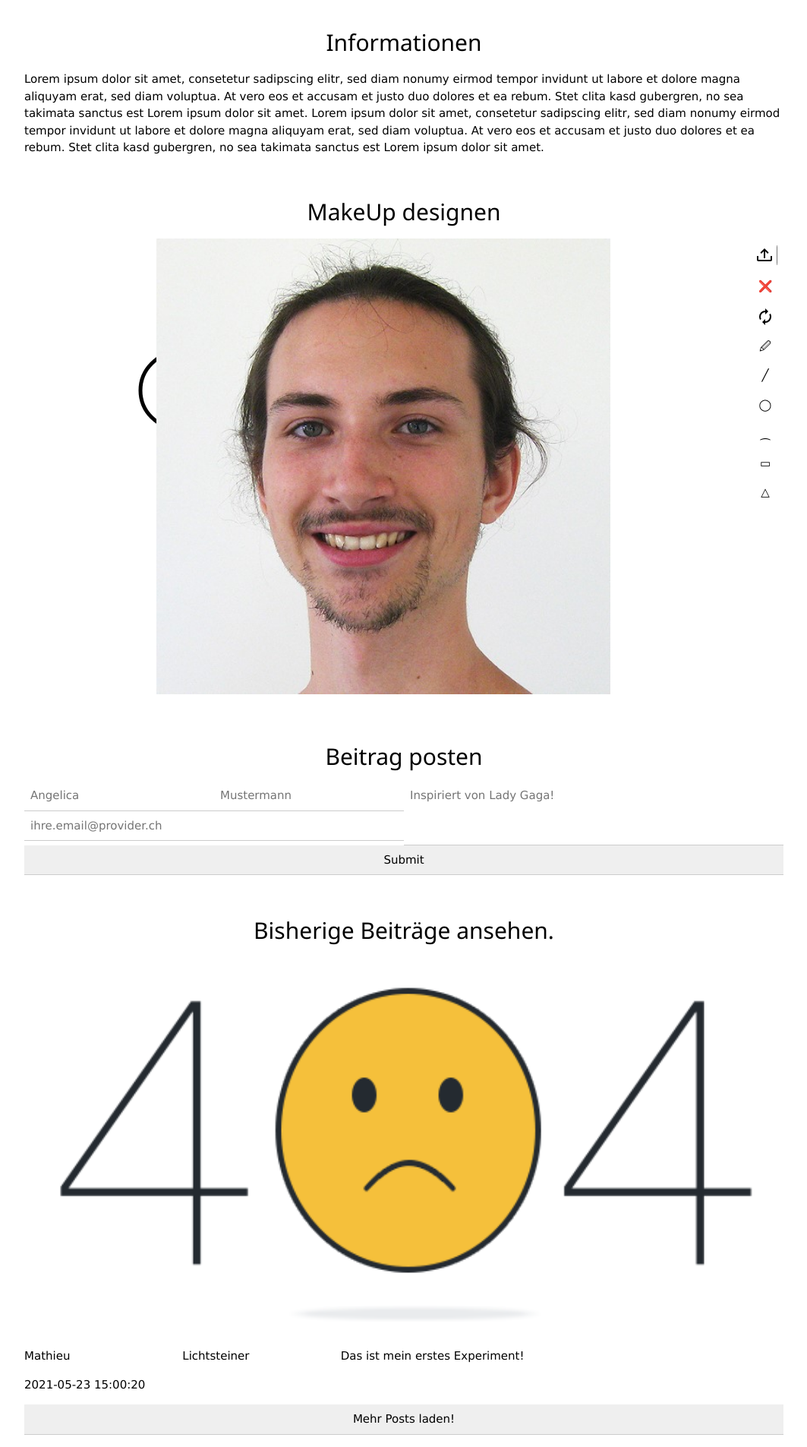
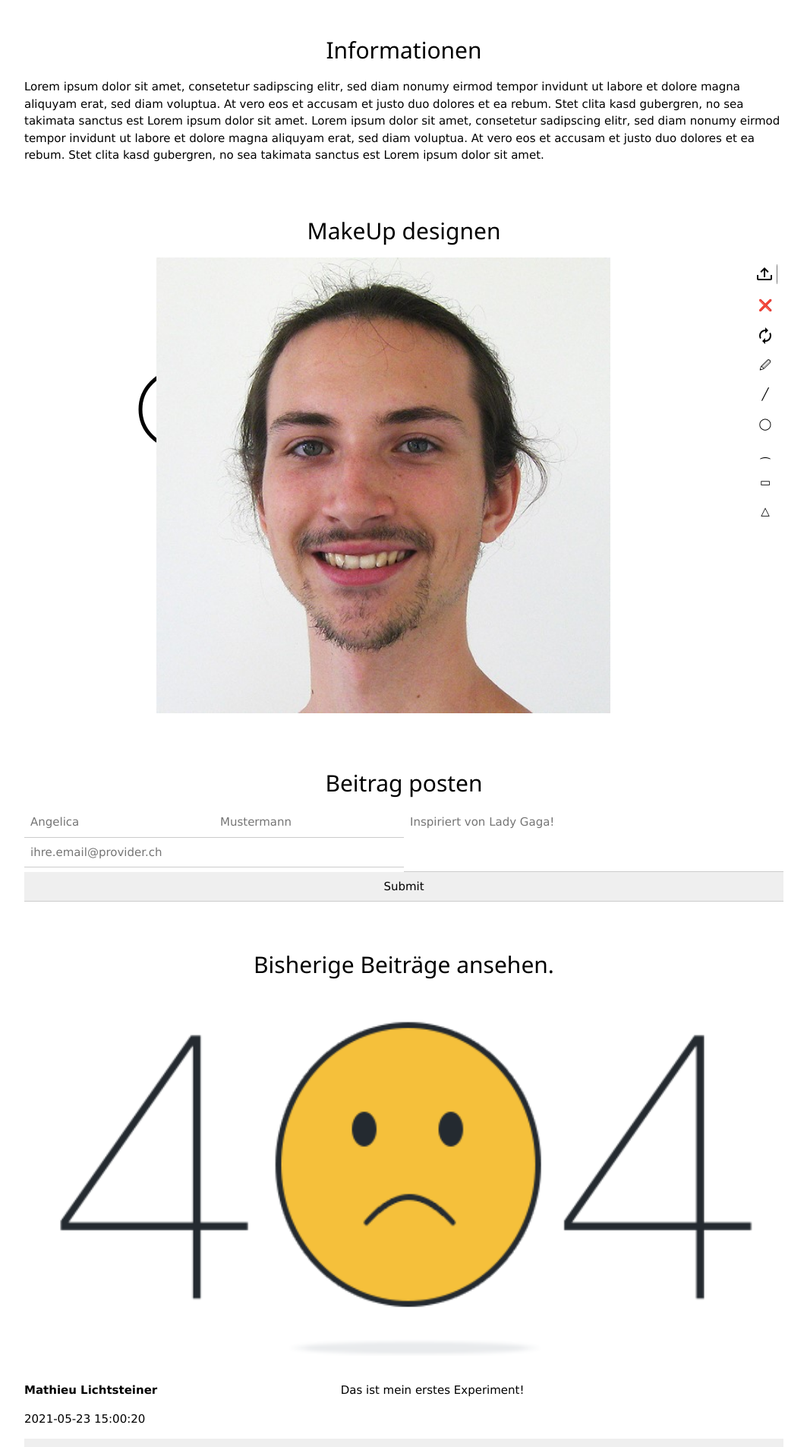
Before and after one commit to Mathieu-Lichtsteiner/WEBT_FS21_Projekt, a PHP site: page / in a window 1280 px wide. Shown: the part 760-2665 px from the top of the page at 76% size, without its empty margins (108-1171 px from the left). Run offline with PHP 8.4, Linux system fonts and the light colour scheme; data comes from the database, SQL or seed files in the repository.

Commit message:
styling improvement

```diff
--- a/css/main.css
+++ b/css/main.css
@@ -12,7 +12,7 @@ nav {
 }
 
 h2 {
-	margin-top: 50px;
+	padding-top: 50px;
 }
 
 h1, h2, h3, a {
@@ -81,3 +81,7 @@ div[name="footer-Abstand"] {
 .w3-panel {
 	text-align: center;
 }
+
+.userName {
+	font-weight: bolder;
+}
--- a/js/loadPosts.js
+++ b/js/loadPosts.js
@@ -42,7 +42,7 @@ function formatPost(object) {
 	var created = convertDate(object["created"]);
 	var msg = object["msg"];
 	var htmlImage = "\t<image src=\"" + object["imgUrl"] + "\" class=\"w3-col s12\" alt=\" Dieser Post wurde von " + firstName + " " + lastName + " am " + created + " erstellt. \"/>\n";
-	var htmlUser = divWithClass(pWithClass(firstName, "firstName w3-col l6") + pWithClass(lastName, "lastName w3-col l6") + pWithClass(created, "date") + "\n", "user w3-col m5");
+	var htmlUser = divWithClass(pWithClass(firstName + " " + lastName, "userName") + pWithClass(created, "date") + "\n", "user w3-col m5");
 	var htmlMsg = pWithClass(msg, "comment w3-col m7");
 
 	return divWithClass(htmlImage + htmlUser + htmlMsg, "post");
```
